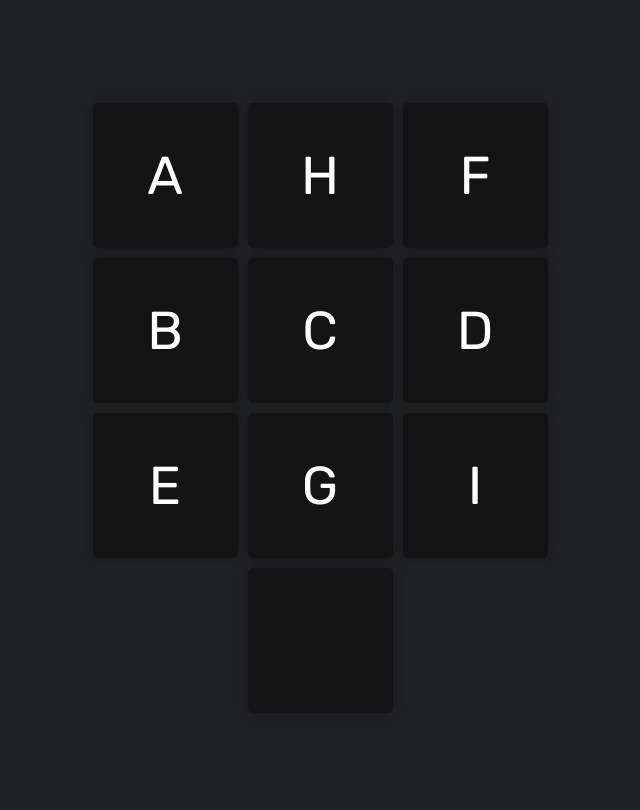
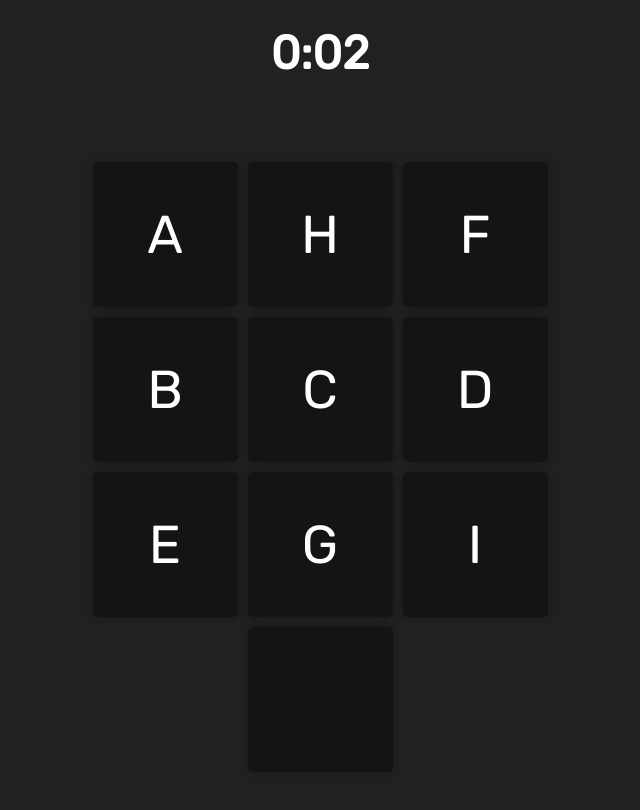
Before and after one commit to MeadowsProductions/EFF, a plain HTML site: page index.html in a window 1280 px wide. Both pictures are taken after a click on the button "Play". Shown: the whole page, without its empty margins (320-960 px from the left). Drawn offline with Linux system fonts and the light colour scheme.

Commit message:
Add files via upload

```diff
--- a/index.html
+++ b/index.html
@@ -15,6 +15,7 @@
                 So, how do you play?<br><br>You start off with a 3x3 grid that has random letters from A-I and there is an extra slot at the bottom, you can click around these grid slots and need to get them in alphabetic order (A, B, C, D, E, F, G, H, I).<br><br> Its kinda difficult to explain without a visual so just go ahead and start to see.
             </h1>
         </div>
+        <h1 id="timer"></h1>
         <div class="grid-container" id="grid-container">
             <div class="grid-item" id="one"></div>
             <div class="grid-item" id="two"></div>
--- a/index.js
+++ b/index.js
@@ -17,6 +17,8 @@ const startBtn = getid("start");
 
 const instructions = getid("instructions");
 
+const timer = getid("timer");
+
 const elements = [one, two, three, four, five, six, seven, eight, nine];
 
 const set = ["A", "B", "C", "D", "E", "F", "G", "H", "I"];
@@ -32,7 +34,7 @@ eight.addEventListener("click", () => {swap(eight, [five, seven, nine, extra])})
 nine.addEventListener("click", () => {swap(nine, [six, eight])});
 extra.addEventListener("click", () => {swap(extra, [one, two, three, four, five, six, seven, eight, nine])});
 
-startBtn.addEventListener("click", () => {startGame();})
+startBtn.addEventListener("click", () => {startGame()})
 
 function gen() {
     const rand = new Set();
@@ -63,6 +65,8 @@ function check() {
             container.style.display = "none";
             buffer.style.display = "inline-block";
             buffer.style.opacity = "1";
+            timer.innerText = "";
+            clearInterval(tim);
         }, 500)
     }
 }
@@ -70,9 +74,31 @@ function check() {
 function startGame() {
     gen();
     buffer.style.opacity="0";
-    setTimeout(()=>{buffer.style.display="none",container.style.display="grid";}, 500)
+    setTimeout(()=>{buffer.style.display="none",container.style.display="grid";}, 500);
+    startTimer();
 }
 
 function getid(id) {
     return document.getElementById(id);
 }
+
+function startTimer() {
+    let s = 0;
+    let m = 0;
+    timer.innerText = "0:00";
+    tim = setInterval(() => {
+        s++;
+        if(s <= 9){
+            timer.innerText = m + ":0" + s;
+            return false;
+        }
+        if(s === 60){
+            m++;
+            s = 0;
+            timer.innerText = m + ":" + s;
+            return false;
+        }
+        timer.innerText = m + ":" + s;
+    }, 1000)
+
+}
--- a/style.css
+++ b/style.css
@@ -81,6 +81,13 @@ body {
     transform: translateY(10px);
 }
 
+#timer{
+    text-align: center;
+    font-size: 35pt;
+    position: relative;
+    top: -50px;
+}
+
 .eff{
     font-size: 40pt;
 }
```
